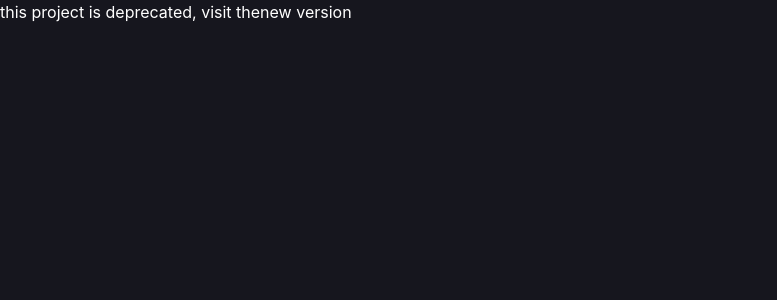
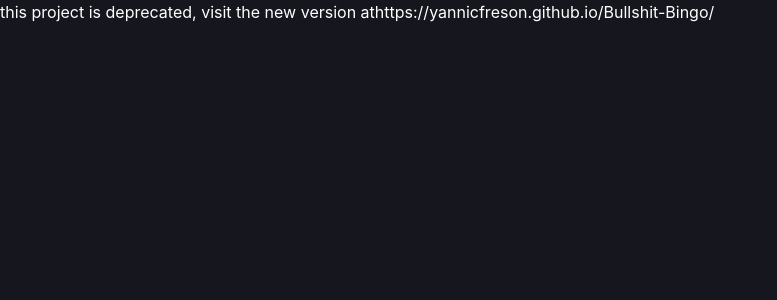
Before and after one commit to yannicfreson/SBB, a Next.js app: page / in a window 1280 px wide. Shown: the top 300 px of the page, without its empty margins (0-777 px from the left). Built offline with nearby package versions, Linux system fonts and the light colour scheme.

Commit message:
Update index.js

```diff
--- a/pages/index.js
+++ b/pages/index.js
@@ -57,8 +57,10 @@ export default function Home() {
         <div id="board" className="mx-4 mb-8 hidden w-full sm:mx-0">
           <Board />
         </div> */}
-        this project is deprecated, visit the
-        <a href="https://yannicfreson.github.io/Bullshit-Bingo/">new version</a>
+        this project is deprecated, visit the new version at
+        <a href="https://yannicfreson.github.io/Bullshit-Bingo/">
+          https://yannicfreson.github.io/Bullshit-Bingo/
+        </a>
       </main>
 
       {/* <footer className="absolute bottom-0 mb-4 w-full">
```
